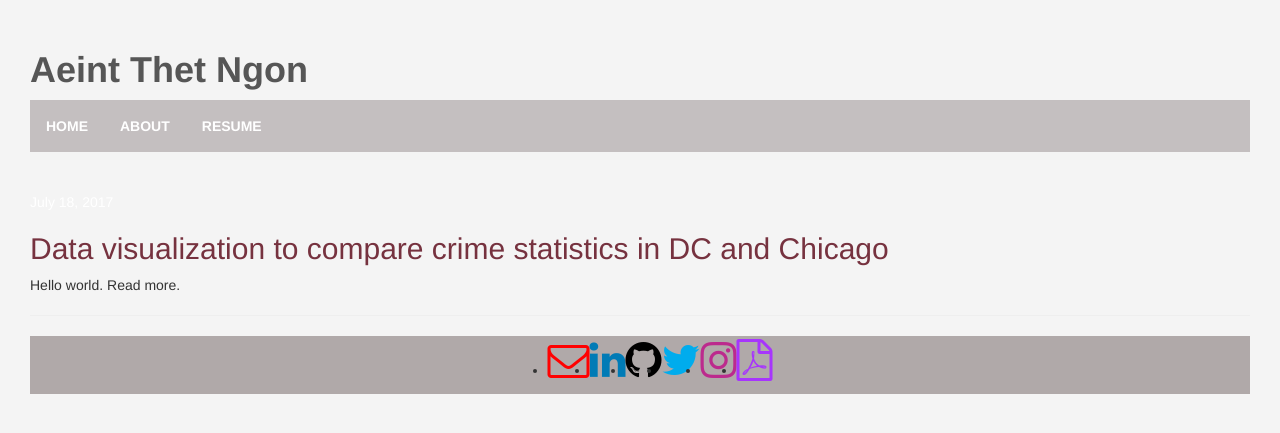
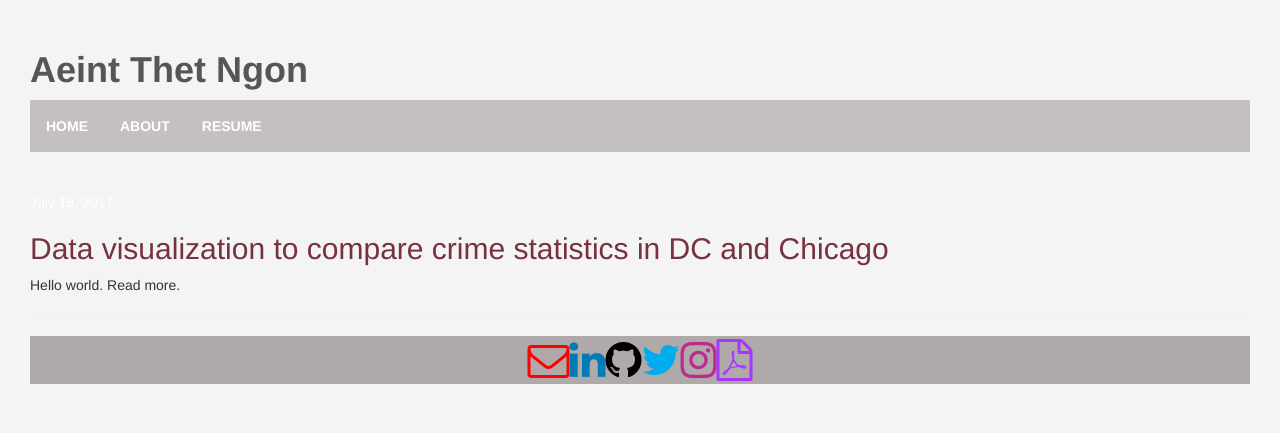
Before and after one commit to aeintngon/old-webpage, a Jekyll site: the page built from index.html, in a window 1280 px wide. Shown: the top 433 px of the page. Built offline with Jekyll 4.4.1, drawn with Linux system fonts in a browser that asks for light colours; nearby versions of some CDN libraries.

Commit message:
Update styles.css

```diff
--- a/CSS/styles.css
+++ b/CSS/styles.css
@@ -63,6 +63,15 @@ a:hover {
     background-color: #76323F;
 }
 
+ul {
+    margin: 0;
+    padding: 0;
+    list-style: none;
+}
+
+* {
+    box-sizing: border-box;
+}
 .content {
 	text-align:left;
 	padding:10px 5px 0 5px;
```
